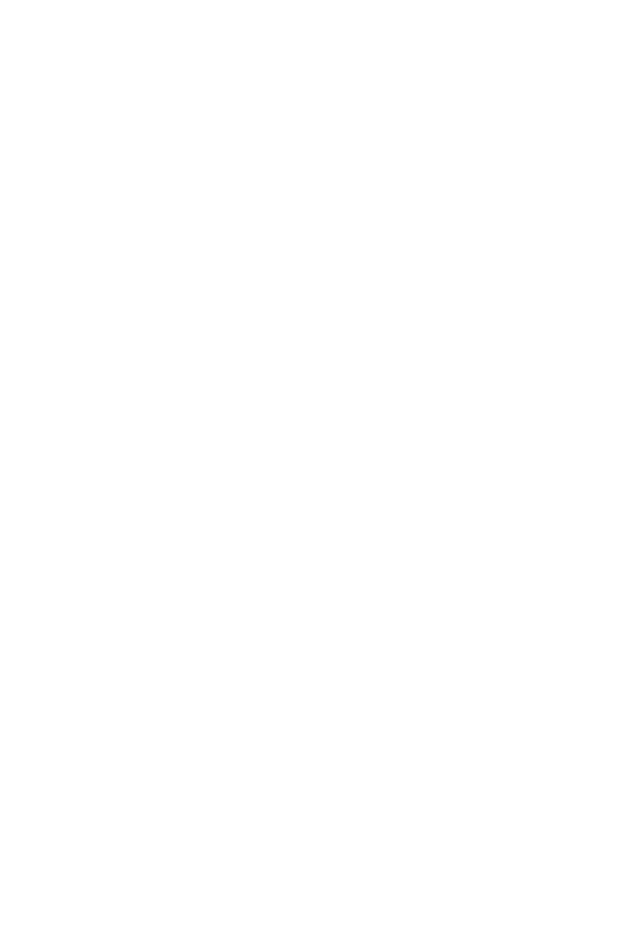
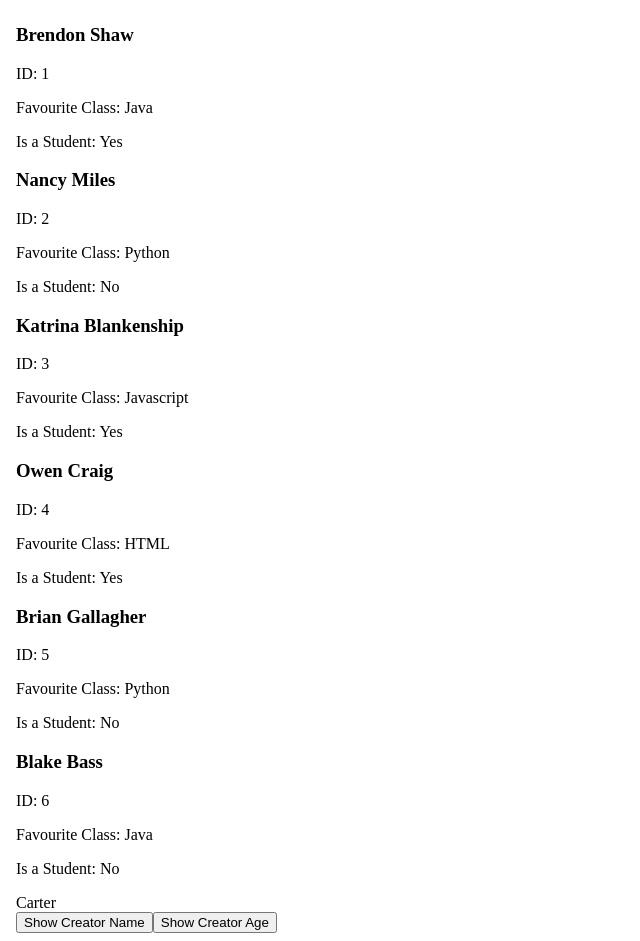
Before and after one commit to LoreOnDough/Carter_Laurendeau_Learning_Angular, an Angular app: page / in a window 1280 px wide. Shown: the part 43-984 px from the top of the page, without its empty margins (0-640 px from the left). Before the commit the page ends 800 px from the top, so only its background shows below. Built offline with nearby package versions, Linux system fonts and the light colour scheme.

Commit message:
Added to html to display the users and added buttons to display my name or age

```diff
--- a/src/app/app.html
+++ b/src/app/app.html
@@ -1,4 +1,23 @@
 <html>
-    {{name}}
-    {{age}}
+    <body>
+      <div class="container">
+        <h2>User List</h2>
+        <div *ngFor="let user of userList" class="user-card">
+          <h3>{{ user.firstName }} {{ user.lastName }}</h3>
+          <p>ID: {{ user.id }}</p>
+          <p>Favourite Class: {{ user.favouriteClass }}</p>
+          <p>Is a Student: {{ user.isStudent ? 'Yes' : 'No' }}</p>
+        </div>
+        <div [ngSwitch]="selectedOption">
+          <div *ngSwitchCase="'name'">
+            {{name}}
+          </div>
+          <div *ngSwitchCase="'age'">
+            {{age}}
+          </div>
+        </div>
+        <button (click)="selectedOption = 'name'">Show Creator Name</button>
+        <button (click)="selectedOption = 'age'">Show Creator Age</button>
+      </div>
+    </body>
 </html>
--- a/src/app/app.ts
+++ b/src/app/app.ts
@@ -1,14 +1,29 @@
 import { Component, signal } from '@angular/core';
 import { RouterOutlet } from '@angular/router';
+import {User} from './models/user';
+import {NgForOf, NgSwitch, NgSwitchCase} from '@angular/common';
 
 @Component({
   selector: 'app-root',
-  imports: [RouterOutlet],
   templateUrl: './app.html',
+  imports: [
+    NgForOf,
+    NgSwitch,
+    NgSwitchCase
+  ],
   styleUrl: './app.css'
 })
 export class App {
   protected readonly title = signal('Assignment1');
   name = "Carter"
   age = 19
+  selectedOption: string = 'name';
+  user1: User = {id:1, firstName: "Brendon", lastName:"Shaw", favouriteClass:"Java", isStudent: true};
+  user2: User = {id:2, firstName:"Nancy",lastName:"Miles",favouriteClass:"Python", isStudent: false};
+  user3: User = {id:3, firstName:"Katrina", lastName:"Blankenship", favouriteClass:"Javascript", isStudent: true};
+  user4: User = {id:4, firstName:"Owen", lastName:"Craig", favouriteClass:"HTML", isStudent: true};
+  user5: User = {id:5, firstName:"Brian", lastName:"Gallagher", favouriteClass:"Python", isStudent: false};
+  user6: User = {id:6, firstName:"Blake", lastName:"Bass", favouriteClass:"Java", isStudent: false};
+  userList: User[] = [this.user1, this.user2, this.user3, this.user4, this.user5, this.user6];
+
 }
```
